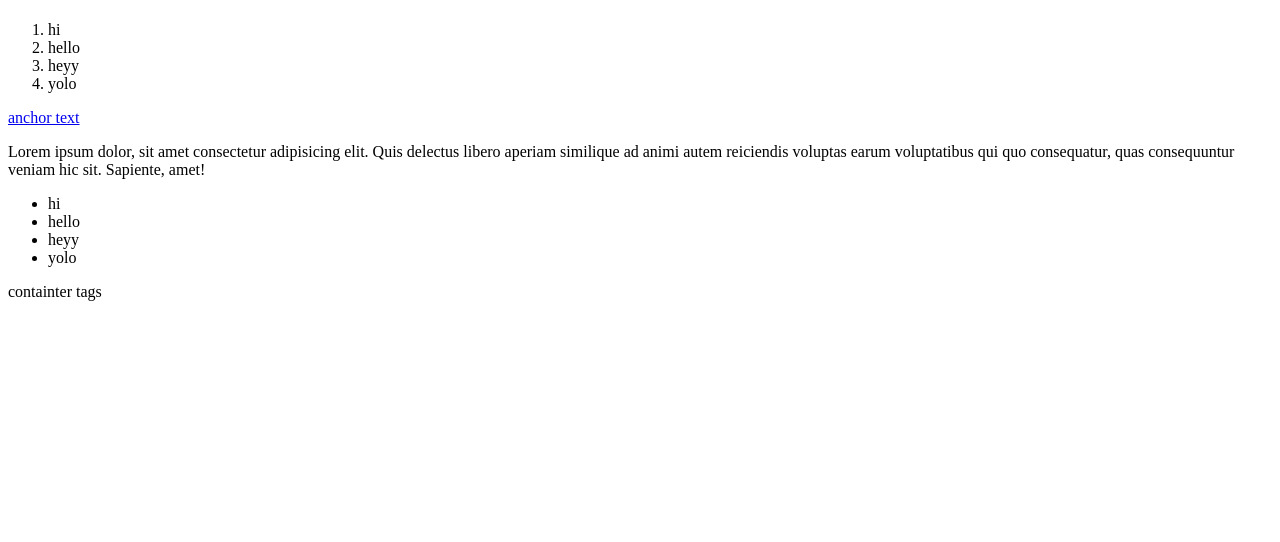
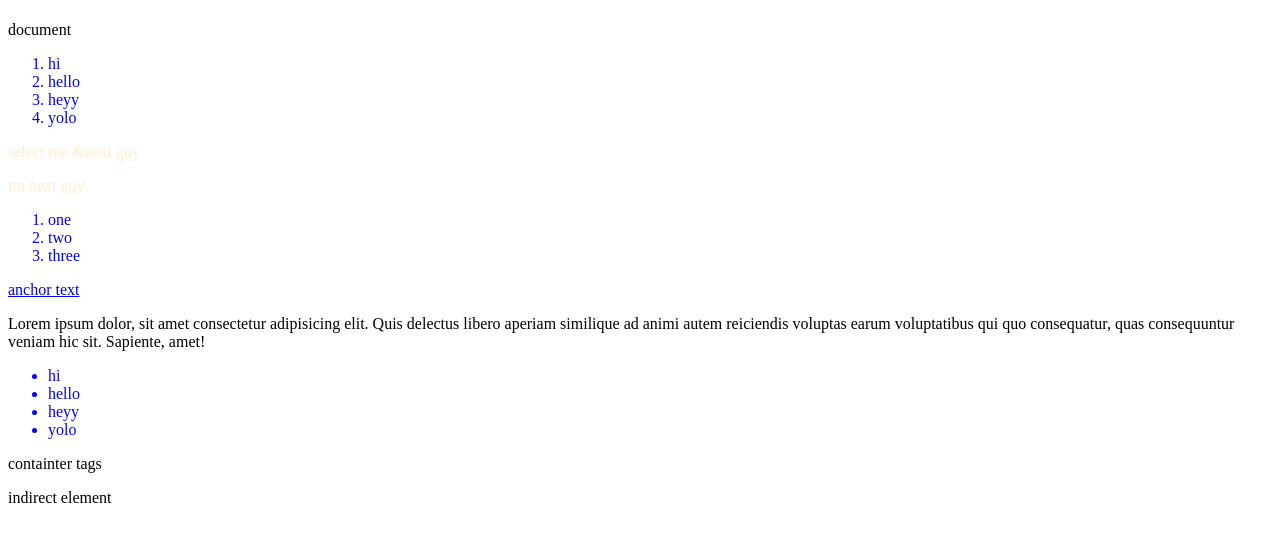
Before and after one commit to knoxrover/JS, a plain HTML site: page webscraper/index.html in a window 1280 px wide. Drawn offline with Linux system fonts and the light colour scheme.

Commit message:
npm installed

```diff
--- a/webscraper/index.html
+++ b/webscraper/index.html
@@ -8,18 +8,60 @@
     <h2></h2>
     <h3></h3>
 
+    <meta charset="UTF-8">
+    <meta name="viewport" content="width=device-width, initial-s"
+    <title>document</title>
+    <style>
+        li{
+        color:blue;
+        }
+
+        div ol{
+            <!-- //direct descendants -->
+            color : red;
+        }
+
+        div>p{
+            <!-- //indirect descendants ... div>sp>ol -->
+        }
+
+        .some-class {
+            color: blanchedalmond;
+        }
+
+<!-- combinator .m1.m2 for element with 2 classes and .m1 .m2 for nested descendant classes -->
+<!-- span for specific element in class selector inline modif and div is for class whole block ....  -->
+
+
+
+
+    </style>
 </head>
 
 <body>
 
     <!-- ordered list -->
-    <ol>
+<ol>
     <li>hi</li>
     <li>hello</li>
     <li>heyy</li>
     <li>yolo</li>
+</ol>
 
-</ol>
+
+<p class="some-class">select me &next guy</p>
+<p class="some-class">im next guy</p>
+
+
+<div>
+    <ol>
+        <li>one</li>
+        <li>two</li>
+        <li>three</li>
+
+    </ol>
+</div>
+
     <a href="url">anchor text</a> <!--anchor tag-->
     <!--paragraph tag-->
     <p>Lorem ipsum dolor, sit amet consectetur adipisicing elit. Quis delectus libero aperiam similique ad animi autem reiciendis voluptas earum voluptatibus qui quo consequatur, quas consequuntur veniam hic sit. Sapiente, amet!
@@ -31,8 +73,6 @@
             <li>heyy</li>
             <li>yolo</li>
 
-
-
         </ul>
 
         <span> <style></style></span>
@@ -40,6 +80,12 @@
 
     <div> containter tags
 
+        <span>
+            <p>
+                indirect element
+            </p>
+        </span>
+
     </div>
 
 </body>
```
Also changed, not shown: 3 other files.
